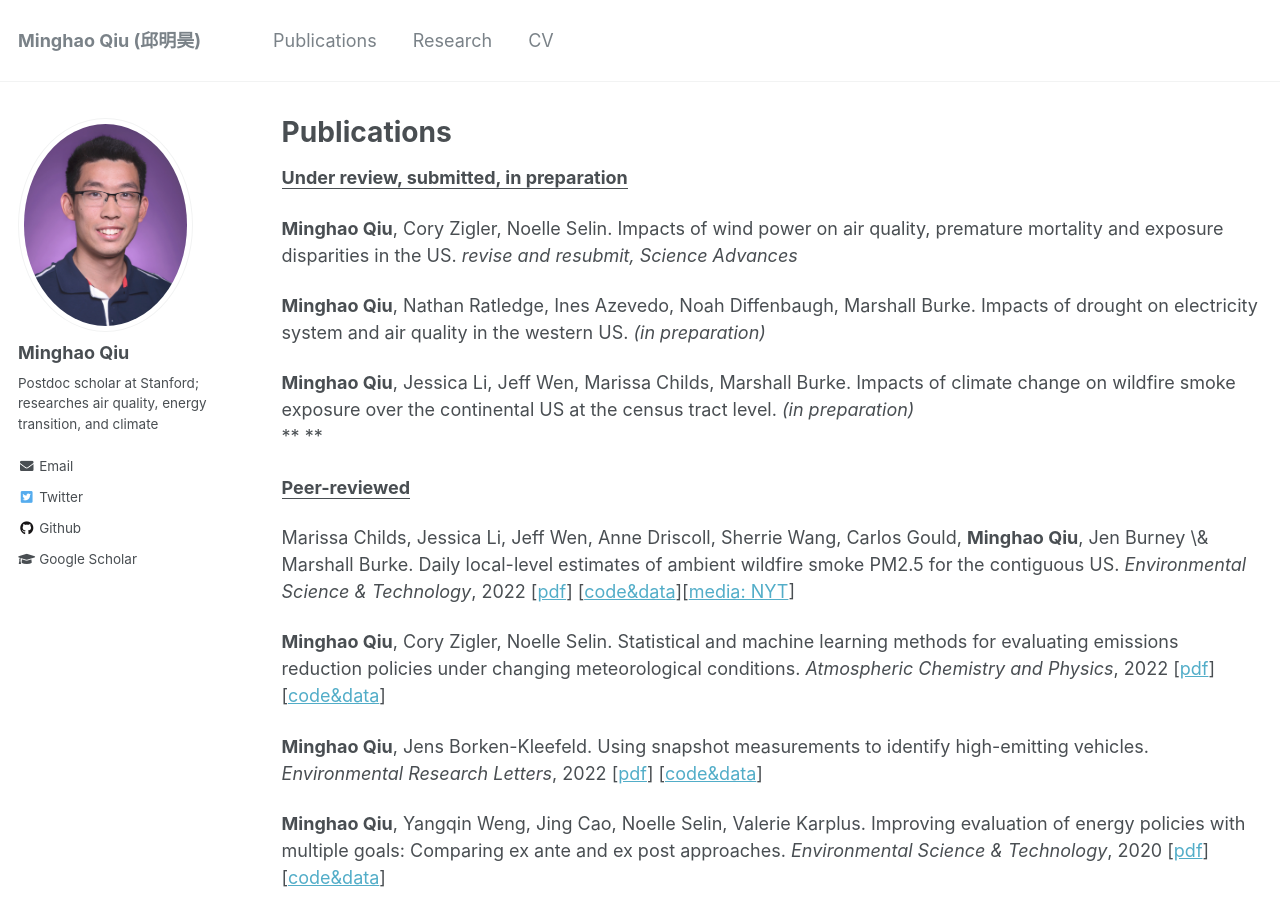
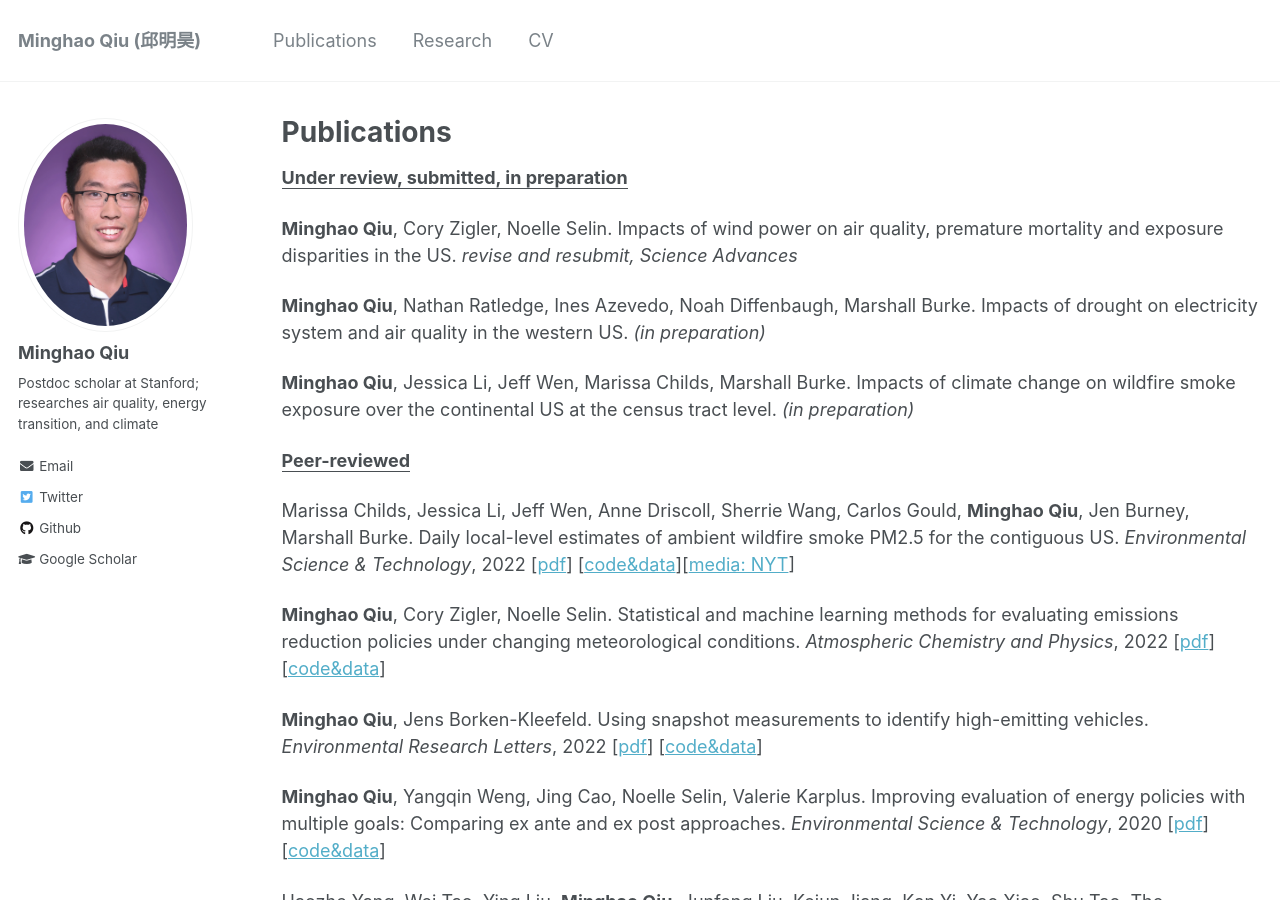
Before and after one commit to mhqiu/mhqiu.github.io, a Jekyll site: the page built from _pages/publications.md, in a window 1280 px wide and 900 px high. Built offline with Jekyll 4.4.1, drawn with Linux system fonts in a browser that asks for light colours.

```diff
--- a/_pages/publications.md
+++ b/_pages/publications.md
@@ -27,11 +27,11 @@ author_profile: true
 **Minghao Qiu**, Nathan Ratledge, Ines Azevedo, Noah Diffenbaugh, Marshall Burke. Impacts of drought on electricity system and air quality in the western US. *(in preparation)*
 
 **Minghao Qiu**, Jessica Li, Jeff Wen, Marissa Childs, Marshall Burke. Impacts of climate change on wildfire smoke exposure over the continental US at the census tract level. *(in preparation)*
-** **
+
 
 **<ins>Peer-reviewed</ins>**
 
-Marissa Childs, Jessica Li, Jeff Wen, Anne Driscoll, Sherrie Wang, Carlos Gould, **Minghao Qiu**, Jen Burney \& Marshall Burke. Daily local-level estimates of ambient wildfire smoke PM2.5 for the contiguous US. *Environmental Science & Technology*, 2022  \[[pdf](https://pubs.acs.org/doi/10.1021/acs.est.2c02934)\] \[[code&data](https://www.stanfordecholab.com/wildfire_smoke)\]\[[media: NYT](https://www.nytimes.com/interactive/2022/09/22/climate/wildfire-smoke-pollution.html)\]
+Marissa Childs, Jessica Li, Jeff Wen, Anne Driscoll, Sherrie Wang, Carlos Gould, **Minghao Qiu**, Jen Burney, Marshall Burke. Daily local-level estimates of ambient wildfire smoke PM2.5 for the contiguous US. *Environmental Science & Technology*, 2022  \[[pdf](https://pubs.acs.org/doi/10.1021/acs.est.2c02934)\] \[[code&data](https://www.stanfordecholab.com/wildfire_smoke)\]\[[media: NYT](https://www.nytimes.com/interactive/2022/09/22/climate/wildfire-smoke-pollution.html)\]
 
 **Minghao Qiu**, Cory Zigler, Noelle Selin. Statistical and machine learning methods for evaluating emissions reduction policies under changing meteorological conditions. *Atmospheric Chemistry and Physics*, 2022 \[[pdf](https://acp.copernicus.org/articles/22/10551/2022/acp-22-10551-2022.html)\] \[[code&data](https://zenodo.org/record/6857259#.YwGn3eyZOdo)\]
 
```
